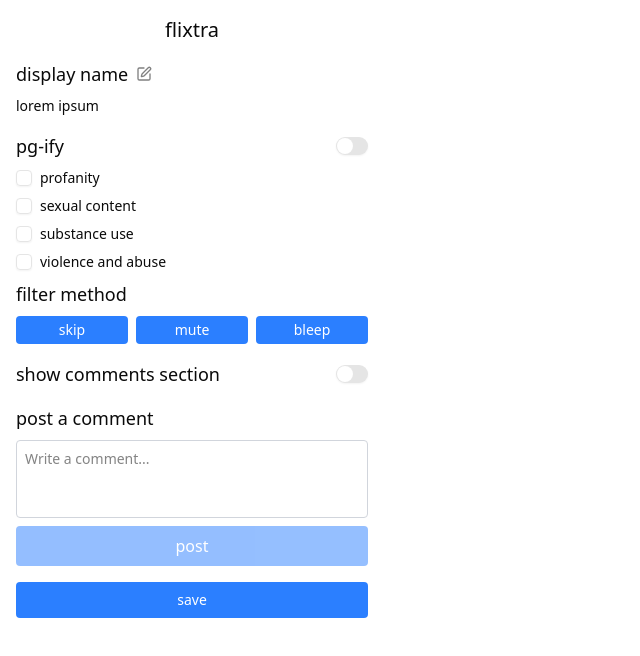
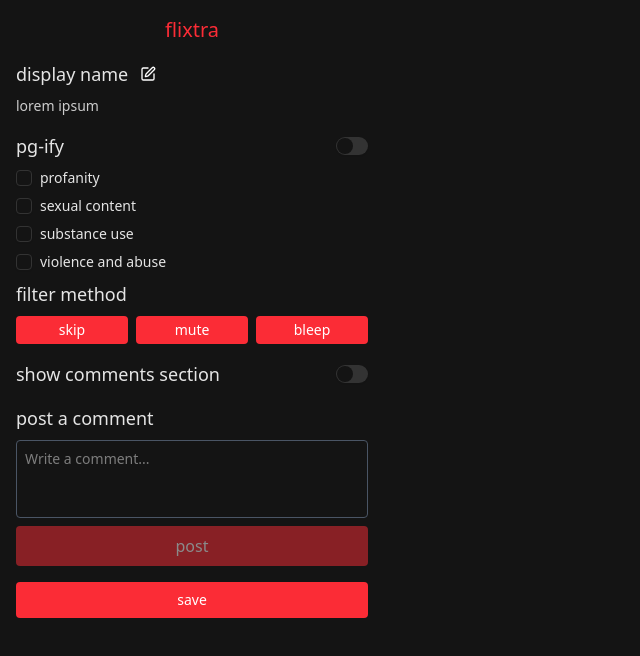
Before and after one commit to hannahkendall04/cs130, a React (Vite) app in the folder frontend/: page / in a window 1280 px wide. Shown: the top 656 px of the page, without its empty margins (0-640 px from the left). Built offline with nearby package versions, Linux system fonts and the light colour scheme.

Commit message:
Apply netflix-inspired styling and add display name functionality

```diff
--- a/frontend/src/App.css
+++ b/frontend/src/App.css
@@ -107,129 +107,120 @@
 :root {
   --radius: 0.625rem;
 
-  --background: oklch(1 0 0);
+  /* Netflix-inspired palette */
+  --background: #141414;             /* dark canvas */
 
-  --foreground: oklch(0.145 0 0);
+  --foreground: #E5E5E5;             /* off-white text */
 
-  --card: oklch(1 0 0);
+  --card: #1E1E1E;                   /* slightly lighter container */
 
-  --card-foreground: oklch(0.145 0 0);
+  --card-foreground: #FFFFFF;        /* white text on cards */
 
-  --popover: oklch(1 0 0);
+  --popover: #1E1E1E;                /* popover same as card */
 
-  --popover-foreground: oklch(0.145 0 0);
+  --popover-foreground: #FFFFFF;
 
-  --primary: oklch(0.205 0 0);
+  --primary: #E50914;                /* Netflix red */
 
-  --primary-foreground: oklch(0.985 0 0);
+  --primary-foreground: #FFFFFF;
 
-  --secondary: oklch(0.97 0 0);
+  --secondary: #E5E5E5;              /* light neutral */
 
-  --secondary-foreground: oklch(0.205 0 0);
+  --secondary-foreground: #141414;
 
-  --muted: oklch(0.97 0 0);
+  --muted: #444444;                  /* muted grey */
 
-  --muted-foreground: oklch(0.556 0 0);
+  --muted-foreground: #CCCCCC;
 
-  --accent: oklch(0.97 0 0);
+  --accent: #E50914;                 /* reuse red for accent */
 
-  --accent-foreground: oklch(0.205 0 0);
+  --accent-foreground: #FFFFFF;
 
   --destructive: oklch(0.577 0.245 27.325);
 
-  --border: oklch(0.922 0 0);
+  --border: #333333;                /* subtle boundaries */
 
-  --input: oklch(0.922 0 0);
+  --input: #333333;                 /* dark input backgrounds */
 
-  --ring: oklch(0.708 0 0);
+  --ring: #E50914;                  /* red focus rings */
 
-  --chart-1: oklch(0.646 0.222 41.116);
+  --chart-1: #E50914;
+  --chart-2: #B81D24;
+  --chart-3: #221F1F;
+  --chart-4: #333333;
+  --chart-5: #444444;
 
-  --chart-2: oklch(0.6 0.118 184.704);
-
-  --chart-3: oklch(0.398 0.07 227.392);
-
-  --chart-4: oklch(0.828 0.189 84.429);
-
-  --chart-5: oklch(0.769 0.188 70.08);
-
-  --sidebar: oklch(0.985 0 0);
-
-  --sidebar-foreground: oklch(0.145 0 0);
-
-  --sidebar-primary: oklch(0.205 0 0);
-
-  --sidebar-primary-foreground: oklch(0.985 0 0);
-
-  --sidebar-accent: oklch(0.97 0 0);
-
-  --sidebar-accent-foreground: oklch(0.205 0 0);
-
-  --sidebar-border: oklch(0.922 0 0);
-
-  --sidebar-ring: oklch(0.708 0 0);
+  --sidebar: #141414;
+  --sidebar-foreground: #E5E5E5;
+  --sidebar-primary: #E50914;
+  --sidebar-primary-foreground: #FFFFFF;
+  --sidebar-accent: #E50914;
+  --sidebar-accent-foreground: #FFFFFF;
+  --sidebar-border: #333333;
+  --sidebar-ring: #E50914;
 }
 
 .dark {
-  --background: oklch(0.145 0 0);
+  /* dark variant stays consistent with Netflix dark theme */
+  --background: #141414;
 
-  --foreground: oklch(0.985 0 0);
+  --foreground: #FFFFFF;
 
-  --card: oklch(0.205 0 0);
+  --card: #1E1E1E;
 
-  --card-foreground: oklch(0.985 0 0);
+  --card-foreground: #FFFFFF;
 
-  --popover: oklch(0.205 0 0);
+  --popover: #1E1E1E;
 
-  --popover-foreground: oklch(0.985 0 0);
+  --popover-foreground: #FFFFFF;
 
-  --primary: oklch(0.922 0 0);
+  --primary: #E50914;
 
-  --primary-foreground: oklch(0.205 0 0);
+  --primary-foreground: #FFFFFF;
 
-  --secondary: oklch(0.269 0 0);
+  --secondary: #E5E5E5;
 
-  --secondary-foreground: oklch(0.985 0 0);
+  --secondary-foreground: #141414;
 
-  --muted: oklch(0.269 0 0);
+  --muted: #444444;
 
-  --muted-foreground: oklch(0.708 0 0);
+  --muted-foreground: #CCCCCC;
 
-  --accent: oklch(0.269 0 0);
+  --accent: #E50914;
 
-  --accent-foreground: oklch(0.985 0 0);
+  --accent-foreground: #FFFFFF;
 
-  --destructive: oklch(0.704 0.191 22.216);
+  --destructive: #FF0000;
 
-  --border: oklch(1 0 0 / 10%);
+  --border: rgba(255,255,255,0.1);
 
-  --input: oklch(1 0 0 / 15%);
+  --input: rgba(255,255,255,0.15);
 
-  --ring: oklch(0.556 0 0);
+  --ring: #E50914;
 
-  --chart-1: oklch(0.488 0.243 264.376);
+  --chart-1: #E50914;
 
-  --chart-2: oklch(0.696 0.17 162.48);
+  --chart-2: #B81D24;
 
-  --chart-3: oklch(0.769 0.188 70.08);
+  --chart-3: #221F1F;
 
-  --chart-4: oklch(0.627 0.265 303.9);
+  --chart-4: #333333;
 
-  --chart-5: oklch(0.645 0.246 16.439);
+  --chart-5: #444444;
 
-  --sidebar: oklch(0.205 0 0);
+  --sidebar: #141414;
 
-  --sidebar-foreground: oklch(0.985 0 0);
+  --sidebar-foreground: #FFFFFF;
 
-  --sidebar-primary: oklch(0.488 0.243 264.376);
+  --sidebar-primary: #E50914;
 
-  --sidebar-primary-foreground: oklch(0.985 0 0);
+  --sidebar-primary-foreground: #FFFFFF;
 
-  --sidebar-accent: oklch(0.269 0 0);
+  --sidebar-accent: #E50914;
 
-  --sidebar-accent-foreground: oklch(0.985 0 0);
+  --sidebar-accent-foreground: #FFFFFF;
 
-  --sidebar-border: oklch(1 0 0 / 10%);
+  --sidebar-border: rgba(255,255,255,0.1);
 
-  --sidebar-ring: oklch(0.556 0 0);
+  --sidebar-ring: #E50914;
 }
--- a/frontend/src/App.tsx
+++ b/frontend/src/App.tsx
@@ -1,8 +1,8 @@
 import "./App.css";
 import { Checkbox } from "@/components/ui/checkbox";
 import { Switch } from "@/components/ui/switch";
-import { Edit } from "lucide-react";
-import { useState, useEffect } from "react";
+import { Edit, Check } from "lucide-react";
+import { useState, useEffect, useRef } from "react";
 
 function App() {
   const [filterMethod, setFilterMethod] = useState("");
@@ -10,14 +10,25 @@
   const [pgify, setPgify] = useState(false);
   const [showComments, setShowComments] = useState(false);
 
+  const [displayName, setDisplayName] = useState("");
+  const [editingName, setEditingName] = useState(false);
+  const nameInputRef = useRef<HTMLInputElement>(null);
+
+  useEffect(() => {
+    if (editingName && nameInputRef.current) {
+      nameInputRef.current.focus();
+    }
+  }, [editingName]);
+
   useEffect(() => {
     chrome.storage.local.get(
-      ["filterMethod", "pgifyActive", "showComments"],
+      ["filterMethod", "pgifyActive", "showComments", "displayName"],
       (data) => {
         if (data.filterMethod) setFilterMethod(data.filterMethod);
         if (typeof data.pgifyActive === "boolean") setPgify(data.pgifyActive);
         if (typeof data.showComments === "boolean")
           setShowComments(data.showComments);
+        if (typeof data.displayName === "string") setDisplayName(data.displayName);
       },
     );
   }, []);
@@ -50,15 +61,57 @@
     alert("Posted comment!");
   };
 
+  const saveDisplayName = (name: string) => {
+    chrome.storage.local.set({ displayName: name });
+  };
+
+  const handleNameSubmit = () => {
+    saveDisplayName(displayName);
+    setEditingName(false);
+  };
+
   return (
-    <div className="flex w-96 flex-col gap-4 p-4">
-      <h1 className="w-full text-center">flixtra</h1>
+    <div className="flex w-96 flex-col gap-4 p-4 bg-background text-foreground">
+      <h1 className="w-full text-center text-red-500">flixtra</h1>
       <div className="flex flex-col gap-2">
         <div className="flex items-center gap-2">
           <h2>display name</h2>
-          <Edit size={16} color="grey" />
+          {!editingName && (
+            <button
+              className="p-1"
+              onClick={() => setEditingName(true)}
+              aria-label="edit display name"
+            >
+              <Edit size={16} color="white" />
+            </button>
+          )}
         </div>
-        <p>lorem ipsum</p>
+        {editingName ? (
+          <div className="flex items-center gap-1">
+            <input
+              ref={nameInputRef}
+              className="flex-1 rounded border border-gray-600 bg-input/30 px-2 py-1 text-sm text-foreground focus:ring-2 focus:ring-red-400 outline-none"
+              value={displayName}
+              onChange={(e) => setDisplayName(e.target.value)}
+              onKeyDown={(e) => {
+                if (e.key === "Enter") handleNameSubmit();
+              }}
+              onBlur={handleNameSubmit}
+            />
+            <button
+              className="p-1"
+              onMouseDown={(e) => e.preventDefault()}
+              onClick={handleNameSubmit}
+              aria-label="save display name"
+            >
+              <Check size={16} color="white" />
+            </button>
+          </div>
+        ) : (
+          <p className="text-sm text-muted-foreground">
+            {displayName || "lorem ipsum"}
+          </p>
+        )}
       </div>
       <div className="flex flex-col gap-2">
         <div className="flex items-center justify-between">
@@ -86,21 +139,21 @@
           <div className="flex gap-2">
             <button
               id="skipButton"
-              className={`filter-button ${filterMethod === "skip" ? "bg-blue-700" : "bg-blue-500 hover:bg-blue-700"}`}
+              className={`filter-button ${filterMethod === "skip" ? "bg-red-700" : "bg-red-500 hover:bg-red-700"}`}
               onClick={() => setFilterMethod("skip")}
             >
               skip
             </button>
             <button
               id="muteButton"
-              className={`filter-button ${filterMethod === "mute" ? "bg-blue-700" : "bg-blue-500 hover:bg-blue-700"}`}
+              className={`filter-button ${filterMethod === "mute" ? "bg-red-700" : "bg-red-500 hover:bg-red-700"}`}
               onClick={() => setFilterMethod("mute")}
             >
               mute
             </button>
             <button
               id="muteButton"
-              className={`filter-button ${filterMethod === "bleep" ? "bg-blue-700" : "bg-blue-500 hover:bg-blue-700"}`}
+              className={`filter-button ${filterMethod === "bleep" ? "bg-red-700" : "bg-red-500 hover:bg-red-700"}`}
               onClick={() => setFilterMethod("bleep")}
             >
               bleep
@@ -119,7 +172,7 @@
       <div className="flex flex-col gap-2">
         <h2>post a comment</h2>
         <textarea
-          className="w-full resize-none rounded border border-gray-300 p-2 text-sm focus:ring-2 focus:ring-blue-400 focus:outline-none"
+          className="w-full resize-none rounded border border-gray-600 p-2 text-sm text-foreground focus:ring-2 focus:ring-red-400 focus:outline-none"
           rows={3}
           placeholder="Write a comment..."
           value={comment}
@@ -127,7 +180,7 @@
         />
         <button
           id="postButton"
-          className="w-full rounded bg-blue-500 px-4 py-2 text-white hover:bg-blue-700 disabled:cursor-not-allowed disabled:opacity-50"
+          className="w-full rounded bg-red-500 px-4 py-2 text-white hover:bg-red-700 disabled:cursor-not-allowed disabled:opacity-50"
           onClick={handlePost}
           disabled={!comment.trim()}
         >
@@ -137,7 +190,7 @@
       <div className="flex items-center">
         <button
           id="saveButton"
-          className="w-full cursor-pointer rounded bg-blue-500 px-4 py-2 text-sm text-white hover:bg-blue-700"
+          className="w-full cursor-pointer rounded bg-red-500 px-4 py-2 text-sm text-white hover:bg-red-700"
           onClick={handleSave}
         >
           save
--- a/frontend/src/iframe.tsx
+++ b/frontend/src/iframe.tsx
@@ -46,7 +46,7 @@
           width: "3px",
           height: "100%",
           cursor: "ew-resize",
-          background: "#ccc",
+          background: "#333",
         }}
       />
       {/* COMMENT SECTION */}
@@ -75,7 +75,8 @@
             placeholder="Write a comment..."
             style={{
               resize: "none",
-              backgroundColor: "#ccc",
+              backgroundColor: "#1E1E1E",
+              color: "#E5E5E5",
               border: "none",
               borderRadius: 5,
               padding: 12,
@@ -84,8 +85,8 @@
           />
           <div
             style={{
-              borderRadius: "calc(infinity * 1px)",
-              background: "black",
+              borderRadius: "9999px",
+              background: "#E50914",
               display: "flex",
               alignItems: "center",
               justifyContent: "space-between",
```
